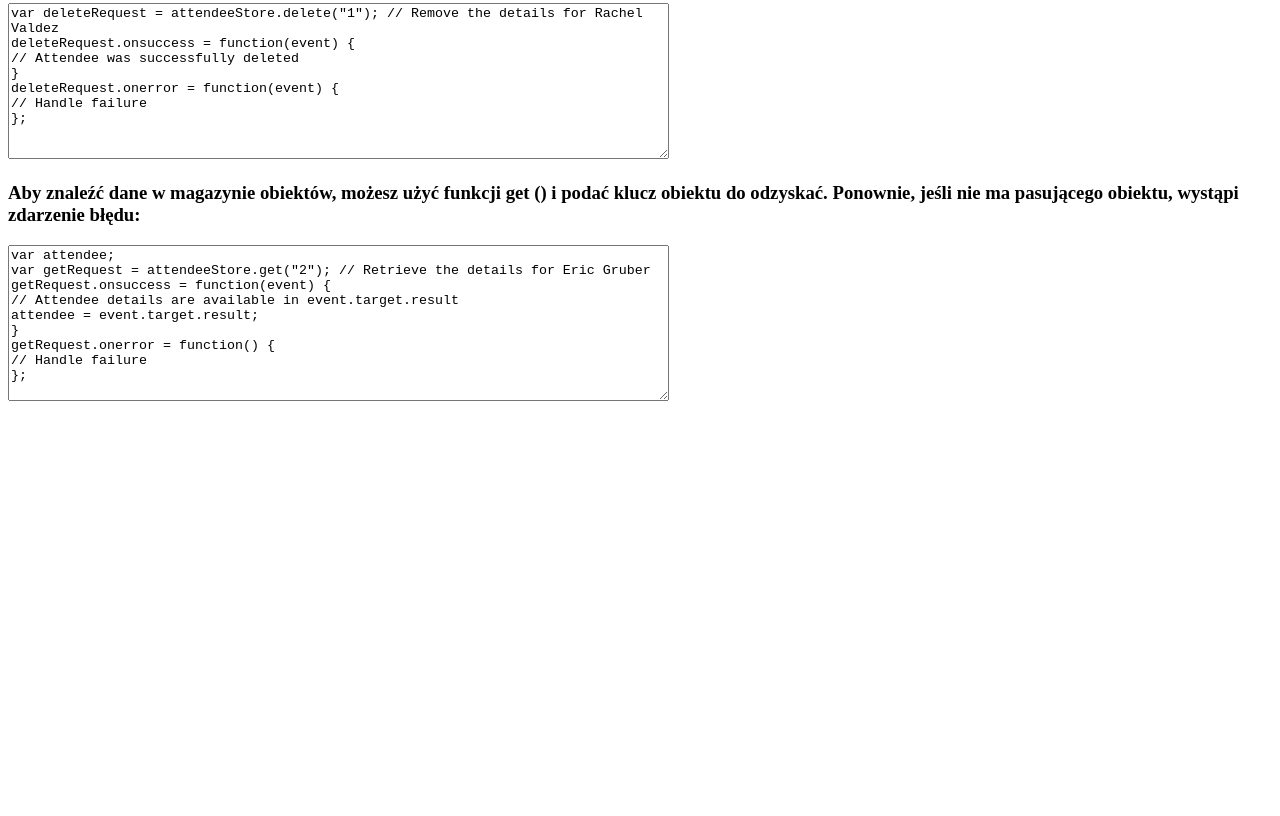
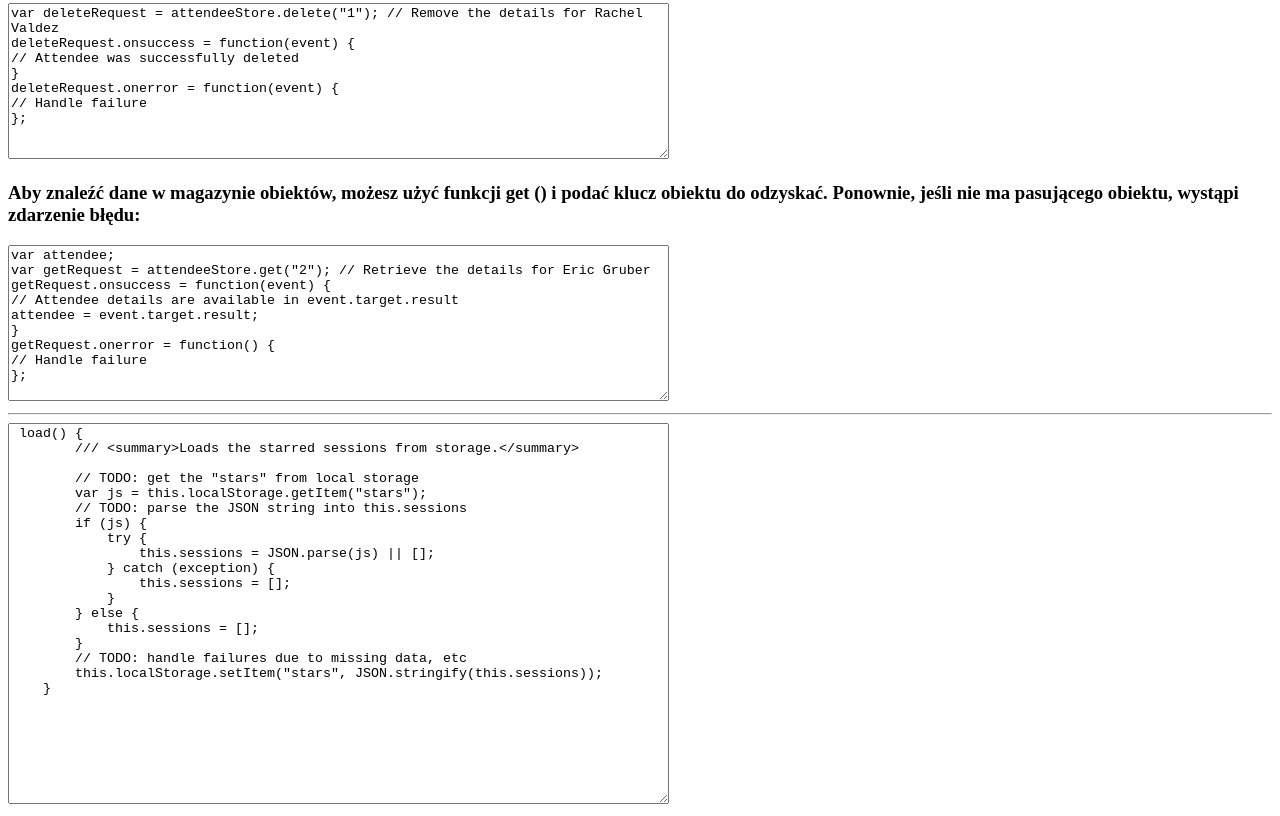
Before and after one commit to Kamilgolda/Chat-App-Xamarin.Forms, a plain HTML site: page HTML Kompendium wiedzy/Module9/data.html in a window 1280 px wide. Shown: the part 3212-4028 px from the top of the page. Before the commit the page ends 3625 px from the top, so only its background shows below. Drawn offline with Linux system fonts and the light colour scheme.

Commit message:
html update

```diff
--- a/HTML Kompendium wiedzy/Module9/data.html
+++ b/HTML Kompendium wiedzy/Module9/data.html
@@ -209,5 +209,26 @@ getRequest.onerror = function() {
 // Handle failure
 };
 </textarea>
+    <hr />
+    <textarea rows="25" cols="80">
+ load() {
+        /// <summary>Loads the starred sessions from storage.</summary>
+
+        // TODO: get the "stars" from local storage
+        var js = this.localStorage.getItem("stars");
+        // TODO: parse the JSON string into this.sessions
+        if (js) {
+            try {
+                this.sessions = JSON.parse(js) || [];
+            } catch (exception) {
+                this.sessions = [];
+            }
+        } else {
+            this.sessions = [];
+        }
+        // TODO: handle failures due to missing data, etc
+        this.localStorage.setItem("stars", JSON.stringify(this.sessions));
+    }
+</textarea>
 </body>
 </html>
```
Also changed, not shown: HTML Kompendium wiedzy/Module8/files.html (+20 -0 lines), HTML Kompendium wiedzy/Module8/multimedia.html (+6 -0 lines), 1 other file.
